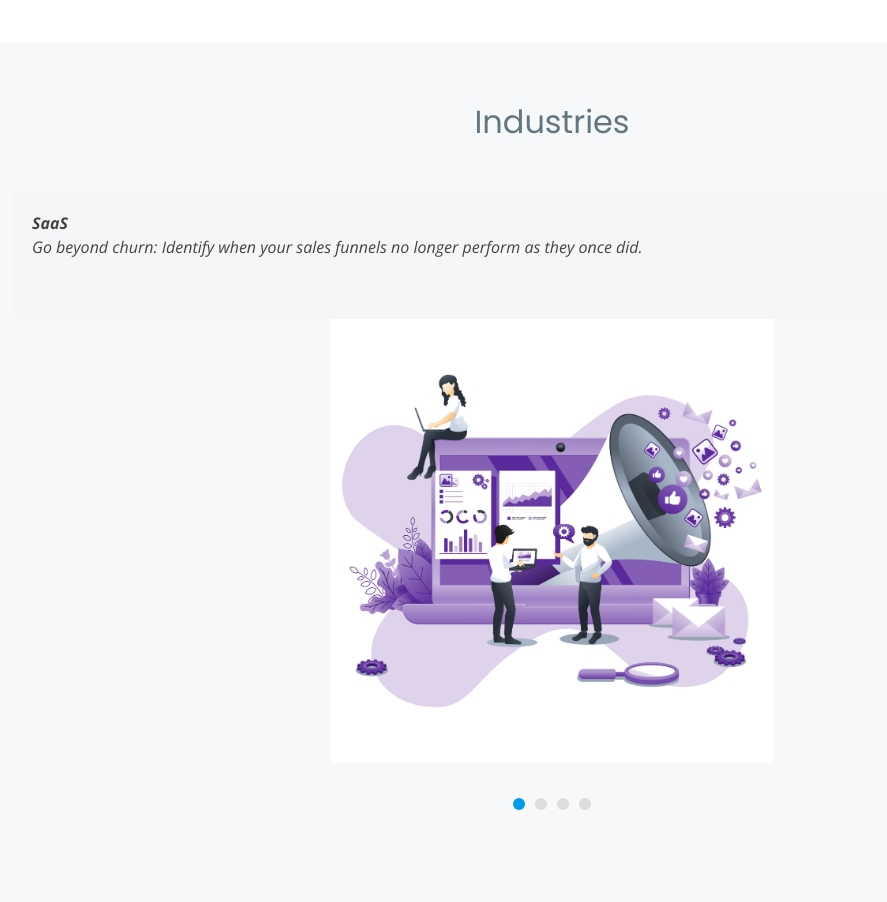
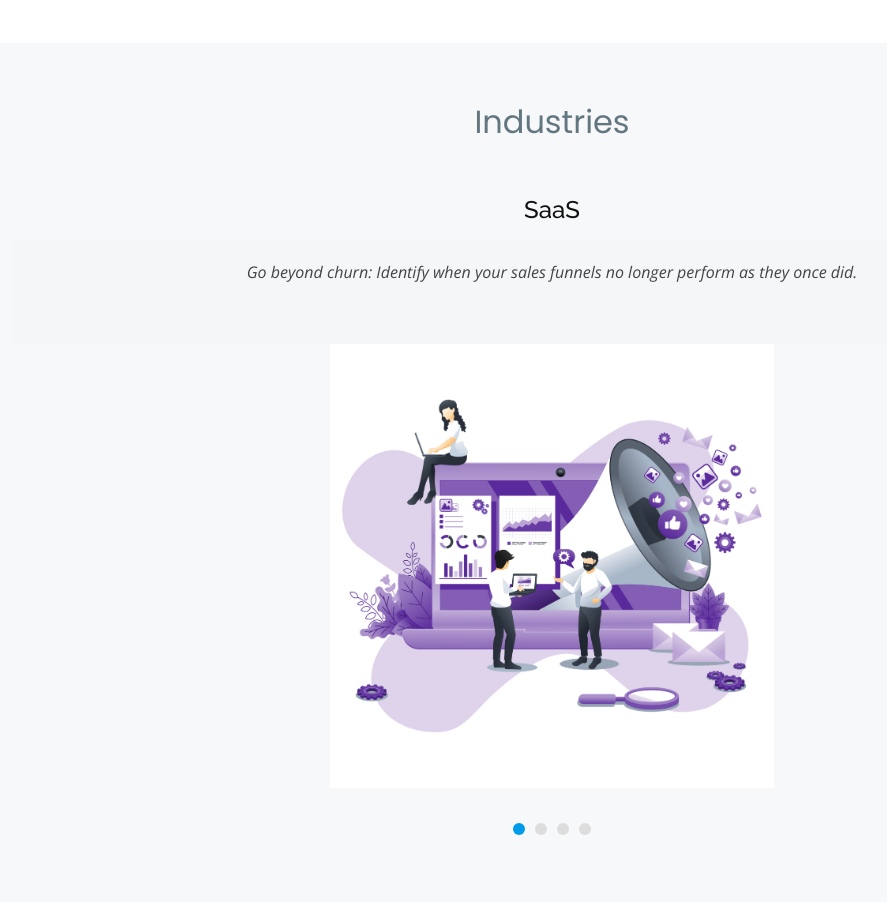
Before and after one commit to jonathancao/saventdata_website, a PHP site: page / in a window 1280 px wide. Shown: the part 1940-2842 px from the top of the page, without its empty margins (88-975 px from the left). Run offline with PHP 8.4, Linux system fonts and the light colour scheme; some libraries are stand-ins or nearby versions.

Commit message:
improve industries section

```diff
--- a/assets/css/style.css
+++ b/assets/css/style.css
@@ -938,9 +938,13 @@
 }
 
 .testimonials .testimonial-item h3 {
-  font-size: 18px;
-  font-weight: bold;
-  margin: 10px 0 5px 45px;
+  font-size: 24px;
+  font-weight: 450;
+  margin-top: 5px;
+  margin-bottom:  15px;
+  margin-left: auto;
+  margin-right: auto;
+  text-align: center;
   color: #111;
 }
 
@@ -974,6 +978,7 @@
   padding: 20px 20px 60px 20px;
   background: #f4f6f7;
   position: relative;
+  text-align: center;
   border-radius: 6px;
   position: relative;
   z-index: 1;
--- a/index.html
+++ b/index.html
@@ -201,26 +201,30 @@
         </div>
         <div class="owl-carousel testimonials-carousel">
           <div class="testimonial-item">
+            <h3>SaaS</h3>
             <p class="centered">
-              <b>SaaS</b><br>Go beyond churn: Identify when your sales funnels no longer perform as they once did.
+              Go beyond churn: Identify when your sales funnels no longer perform as they once did.
             </p>
             <img src="assets/img/market-intelligence-new.jpg" class="testimonial-img" alt="">
           </div>
           <div class="testimonial-item">
+            <h3>Online Retail</h3>
             <p class="centered">
-              <b>Online Retail</b><br>Anticipate stock shortages before they occur. Receive notifications regarding issues related to overselling and inventory mismatches.
+              Anticipate stock shortages before they occur. Receive notifications regarding issues related to overselling and inventory mismatches.
             </p>
             <img src="assets/img/ecommerce-new.jpg" class="testimonial-img" alt="">
           </div>
           <div class="testimonial-item">
+            <h3>Digital E-commerce</h3>
             <p class="centered">
-              <b>Digital E-commerce</b><br>Receive alerts when your traffic costs have experienced significant increase beyond the norm or have sharply declined, such as when ads are no longer being served.
+              Receive alerts when your traffic costs have experienced significant increase beyond the norm or have sharply declined, such as when ads are no longer being served.
             </p>
             <img src="assets/img/game-refined.jpg" class="testimonial-img" alt="">
           </div>
           <div class="testimonial-item">
+            <h3>Service Business</h3>
             <p class="centered">
-              <b>Service Business</b><br>Recognize abrupt increases or decreases in indicators of future business, such as reservations.
+              Recognize abrupt increases or decreases in indicators of future business, such as reservations.
             </p>
             <img src="assets/img/online-entertainment-new.jpg" class="testimonial-img" alt="">
           </div>
```
